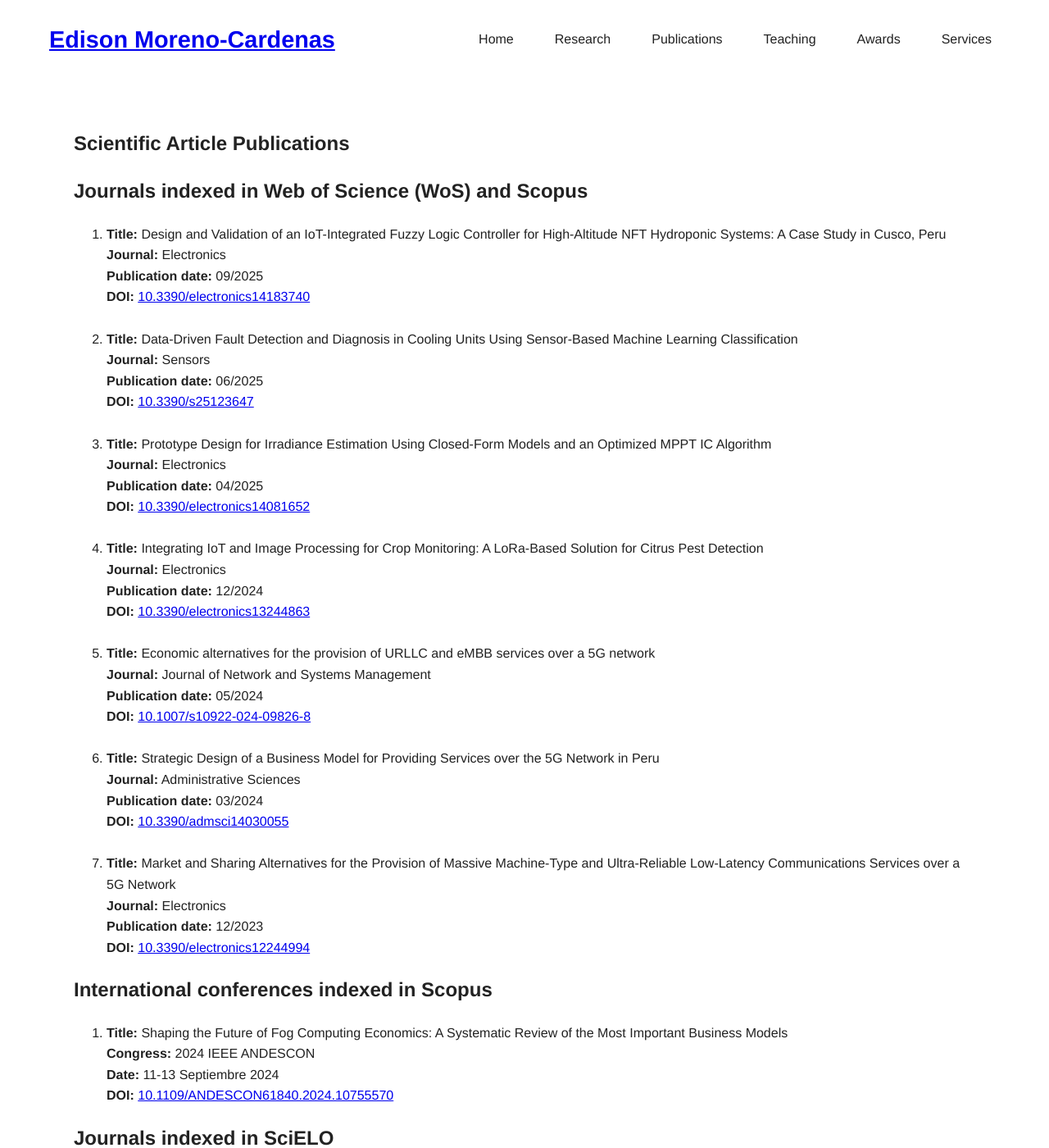
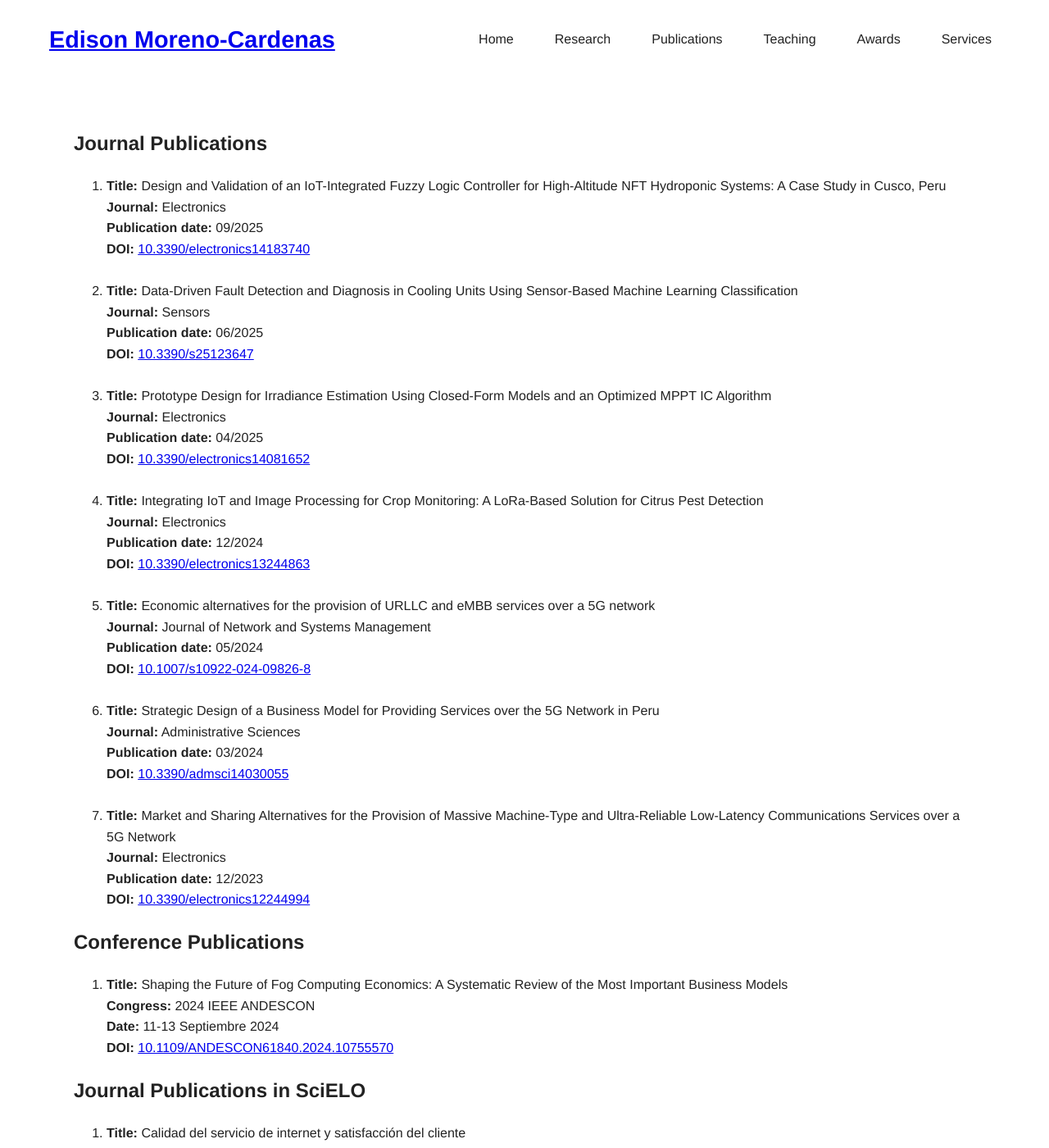
Before and after one commit to edisonmorenocardenas/edisonmorenocardenas.github.io, a Jekyll site: the page built from publications.html, in a window 1280 px wide and 1400 px high. Shown: the whole window at 82% size. Built offline with Jekyll 4.4.1, drawn with Linux system fonts in a browser that asks for light colours.

Commit message:
Actualizar contenido de

```diff
--- a/publications.html
+++ b/publications.html
@@ -4,9 +4,8 @@ title: "Publications"
 ---
 
 <section id="publications">
-  <h1>Scientific Article Publications</h1>
 
-  <h2>Journals indexed in Web of Science (WoS) and Scopus</h2>
+  <h2>Journal Publications</h2>
   <ol>
     <li>
       <strong>Title:</strong> Design and Validation of an IoT-Integrated Fuzzy Logic Controller for High-Altitude NFT Hydroponic Systems: A Case Study in Cusco, Peru<br>
@@ -58,7 +57,7 @@ title: "Publications"
     </li>
   </ol>
 
-  <h2>International conferences indexed in Scopus</h2>
+  <h2>Conference Publications</h2>
   <ol>
     <li>
       <strong>Title:</strong> Shaping the Future of Fog Computing Economics: A Systematic Review of the Most Important Business Models<br>
@@ -68,7 +67,7 @@ title: "Publications"
     </li>
   </ol>
 
-  <h2>Journals indexed in SciELO</h2>
+  <h2>Journal Publications in SciELO</h2>
   <ol>
     <li>
       <strong>Title:</strong> Calidad del servicio de internet y satisfacción del cliente<br>
```
Also changed, not shown: service.html (+2 -5 lines).
